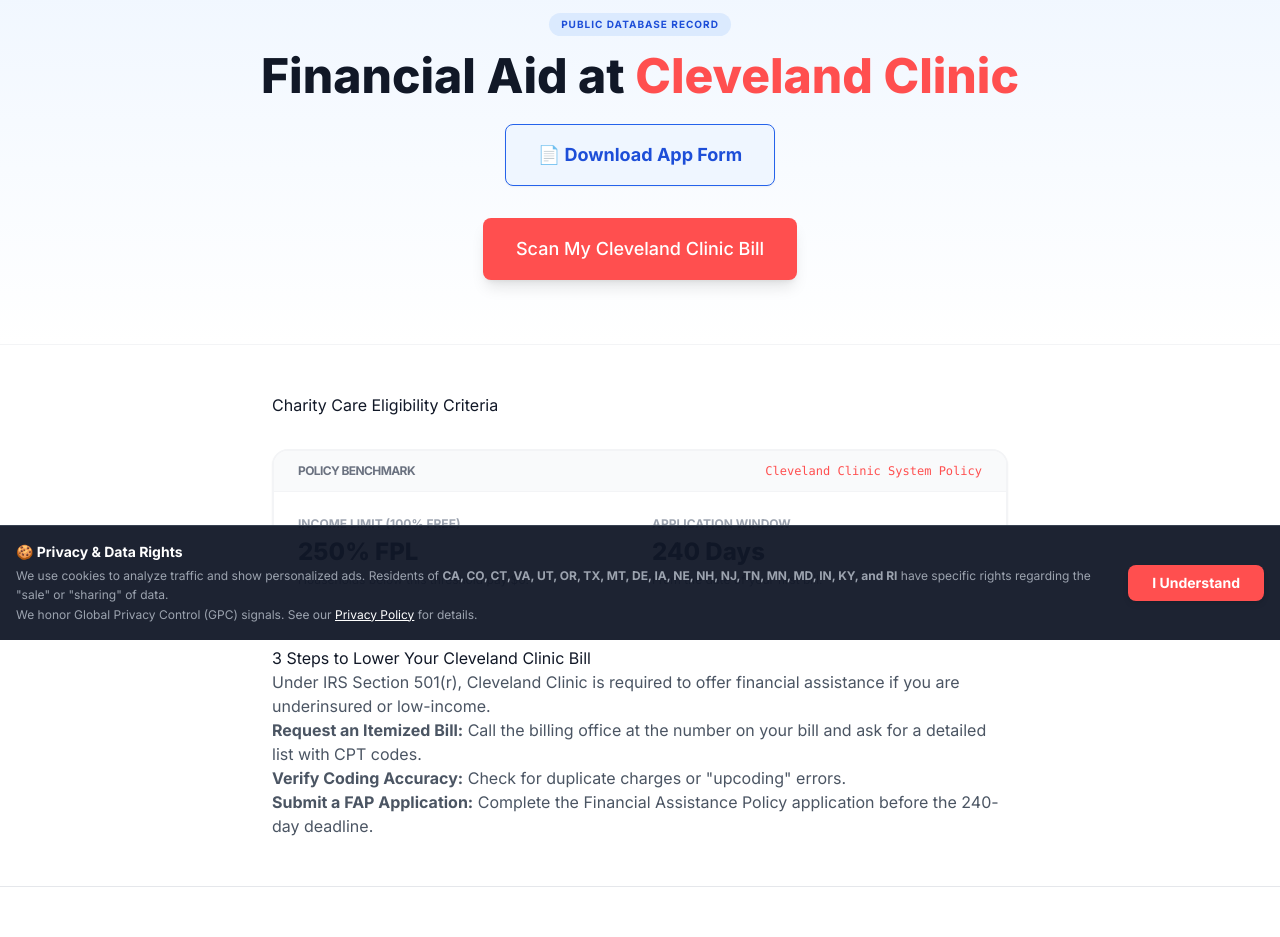
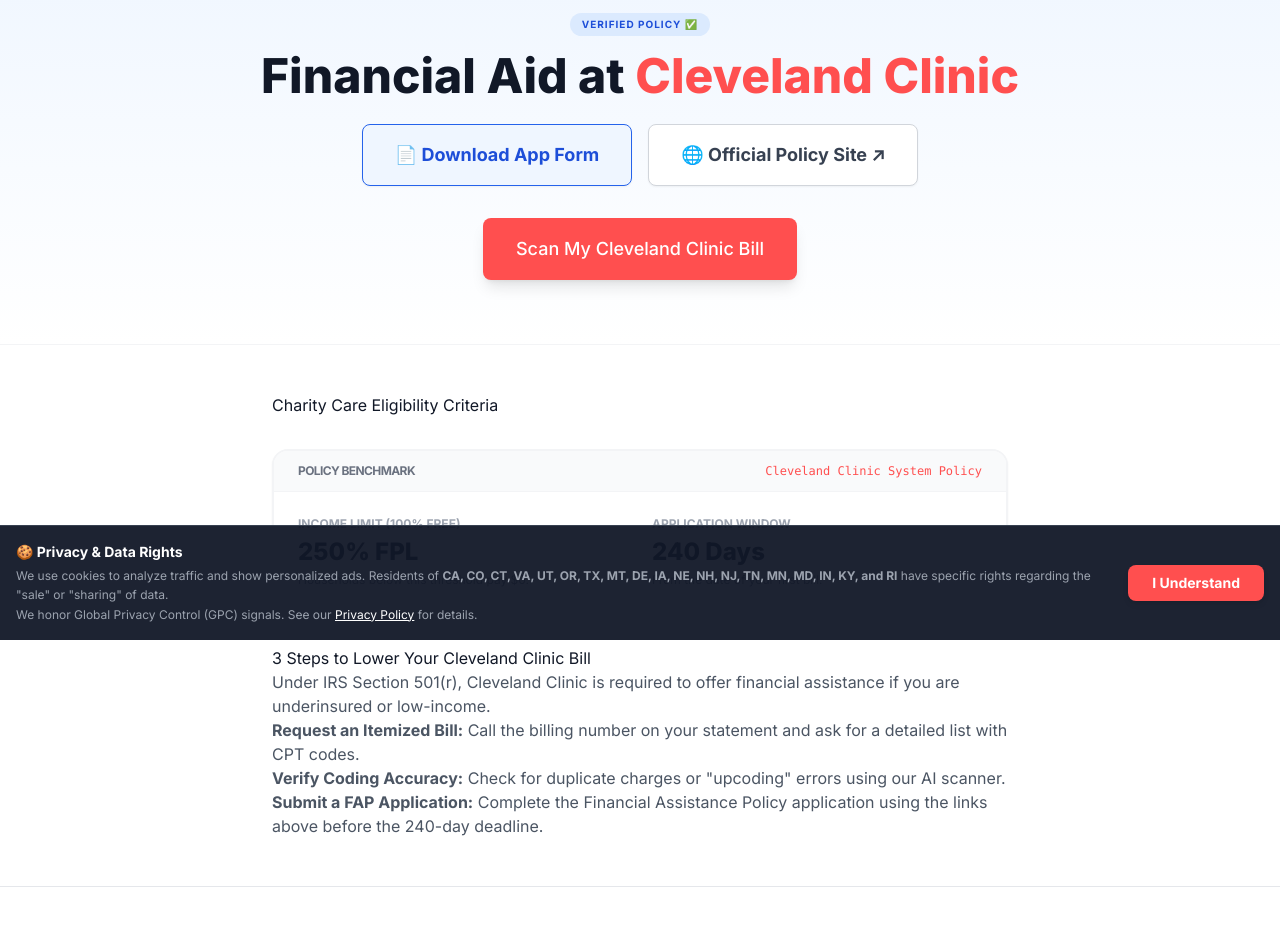
Before and after one commit to gkswjdgb/advocamed-ai, a React (Vite) app in the folder advocamed.ai/: page /hospital/cleveland-clinic in a window 1280 px wide. Shown: the part 160-1097 px from the top of the page. Built offline with nearby package versions, Linux system fonts and the light colour scheme.

Commit message:
Update HospitalGuide.tsx

```diff
--- a/advocamed.ai/pages/HospitalGuide.tsx
+++ b/advocamed.ai/pages/HospitalGuide.tsx
@@ -23,7 +23,6 @@ const HospitalGuide: React.FC = () => {
   const state = hospitalData?.state || "";
   const locationString = state ? `${city}, ${state}` : city;
 
-  // Specific SEO Requirements
   const seoTitle = `${hospitalName} Charity Care Application | ${locationString} Financial Assistance`;
   const seoDescription = `Apply for financial assistance at ${hospitalName} in ${locationString}. Learn about medical bill forgiveness options, check ${currentYear} income limits (${fplThreshold}% FPL), and find the charity care application.`;
 
@@ -76,22 +75,22 @@ const HospitalGuide: React.FC = () => {
         <div className="bg-gradient-to-b from-blue-50 to-white py-16 border-b border-gray-100">
             <div className="max-w-4xl mx-auto px-4 text-center">
                 <span className="inline-block py-1 px-3 rounded-full bg-blue-100 text-blue-700 text-[10px] font-bold mb-4 uppercase tracking-widest">
-                    {hospitalData?.phone ? 'Verified Contact ✅' : 'Public Database Record'}
+                    Verified Policy ✅
                 </span>
                 <h1 className="text-3xl md:text-5xl font-extrabold text-gray-900 mb-6 leading-tight">
                     Financial Aid at <span className="text-primary">{hospitalName}</span>
                 </h1>
 
-                {/* Action Buttons: Only show if data is verified and accurate */}
+                {/* Action Buttons: Digital resources only */}
                 <div className="flex flex-col sm:flex-row justify-center gap-4 mb-8">
-                    {hospitalData?.phone && hospitalData.phone.length > 5 && (
-                      <a href={`tel:${hospitalData.phone}`} className="inline-flex items-center justify-center px-8 py-4 border border-green-600 text-lg font-bold rounded-lg text-green-700 bg-green-50 hover:bg-green-100 transition-all shadow-sm active:scale-95">
-                        📞 Call Billing Dept
-                      </a>
-                    )}
                     {hospitalData?.application_url && (
                       <a href={hospitalData.application_url} target="_blank" rel="noreferrer" className="inline-flex items-center justify-center px-8 py-4 border border-blue-600 text-lg font-bold rounded-lg text-blue-700 bg-blue-50 hover:bg-blue-100 transition-all shadow-sm active:scale-95">
                         📄 Download App Form
+                      </a>
+                    )}
+                    {hospitalData?.financial_aid_url && (
+                      <a href={hospitalData.financial_aid_url} target="_blank" rel="noreferrer" className="inline-flex items-center justify-center px-8 py-4 border border-gray-300 text-lg font-bold rounded-lg text-gray-700 bg-white hover:bg-gray-50 transition-all shadow-sm active:scale-95">
+                        🌐 Official Policy Site ↗
                       </a>
                     )}
                 </div>
@@ -131,9 +130,9 @@ const HospitalGuide: React.FC = () => {
                 Under IRS Section 501(r), {hospitalName} is required to offer financial assistance if you are underinsured or low-income.
             </p>
             <ol>
-                <li><strong>Request an Itemized Bill:</strong> Call the billing office at {hospitalData?.phone || 'the number on your bill'} and ask for a detailed list with CPT codes.</li>
-                <li><strong>Verify Coding Accuracy:</strong> Check for duplicate charges or "upcoding" errors.</li>
-                <li><strong>Submit a FAP Application:</strong> Complete the Financial Assistance Policy application before the {deadline}-day deadline.</li>
+                <li><strong>Request an Itemized Bill:</strong> Call the billing number on your statement and ask for a detailed list with CPT codes.</li>
+                <li><strong>Verify Coding Accuracy:</strong> Check for duplicate charges or "upcoding" errors using our AI scanner.</li>
+                <li><strong>Submit a FAP Application:</strong> Complete the Financial Assistance Policy application using the links above before the {deadline}-day deadline.</li>
             </ol>
         </div>
       </div>
```
